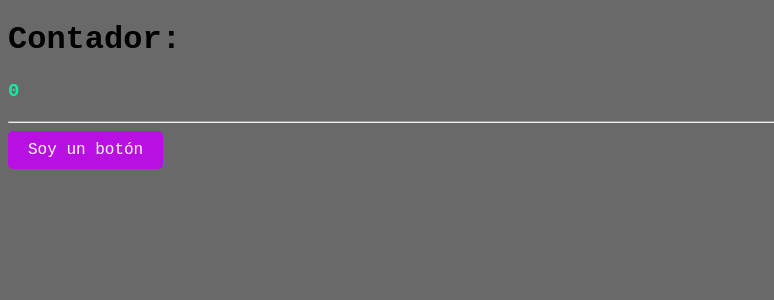
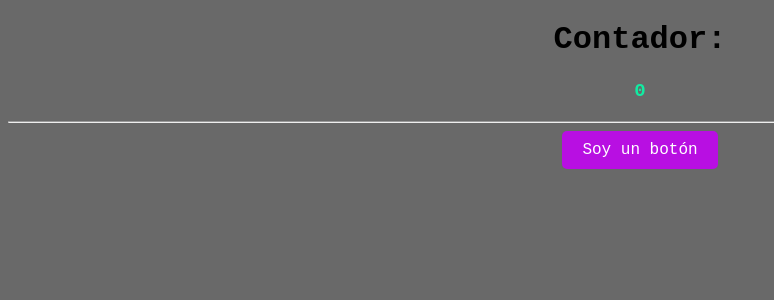
Before and after one commit to josedavd-07/Count-Whit-React-And-Nodejs, a React (Vite) app: page / in a window 1280 px wide. Shown: the top 300 px of the page, without its empty margins (0-774 px from the left). Built offline with nearby package versions, Linux system fonts and the light colour scheme.

Commit message:
Centarmops todo el contenido del contador

```diff
--- a/src/styles/ContadorApp.css
+++ b/src/styles/ContadorApp.css
@@ -1,6 +1,7 @@
 h1 {
     font-family: 'Courier New', Courier, monospace;
     color-scheme: dark;
+    text-align: center;
 }
 
 p {
@@ -8,6 +9,7 @@ p {
     font-weight: bold;
     font-size: 19px;
     color: rgb(18, 235, 162);
+    text-align: center;
 }
 
 button {
@@ -20,6 +22,9 @@ button {
     border-radius: 5px;
     cursor: pointer;
     transition: background-color 0.3s, transform 0.1s;
+    /* Centramos el boton en el center */
+    display: block;
+    margin: 0 auto;
 }
 
 button:hover {
```
